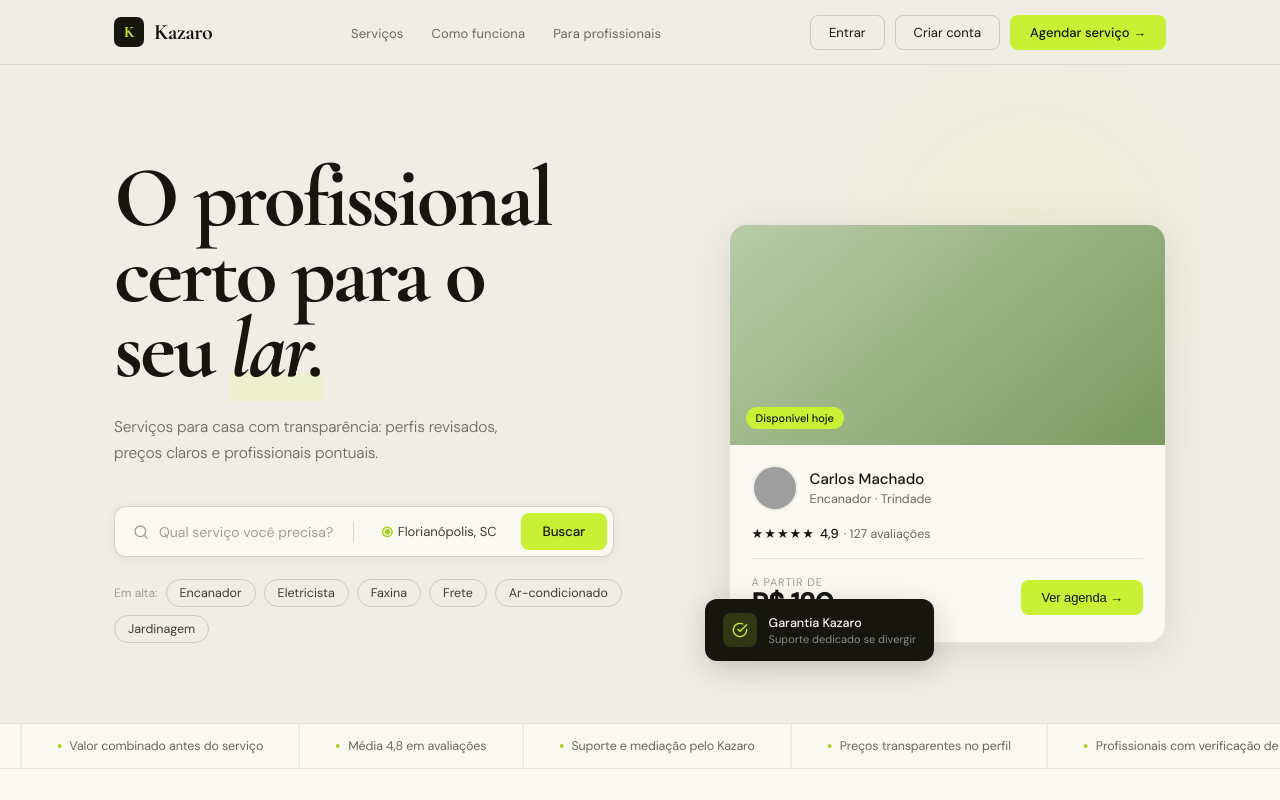
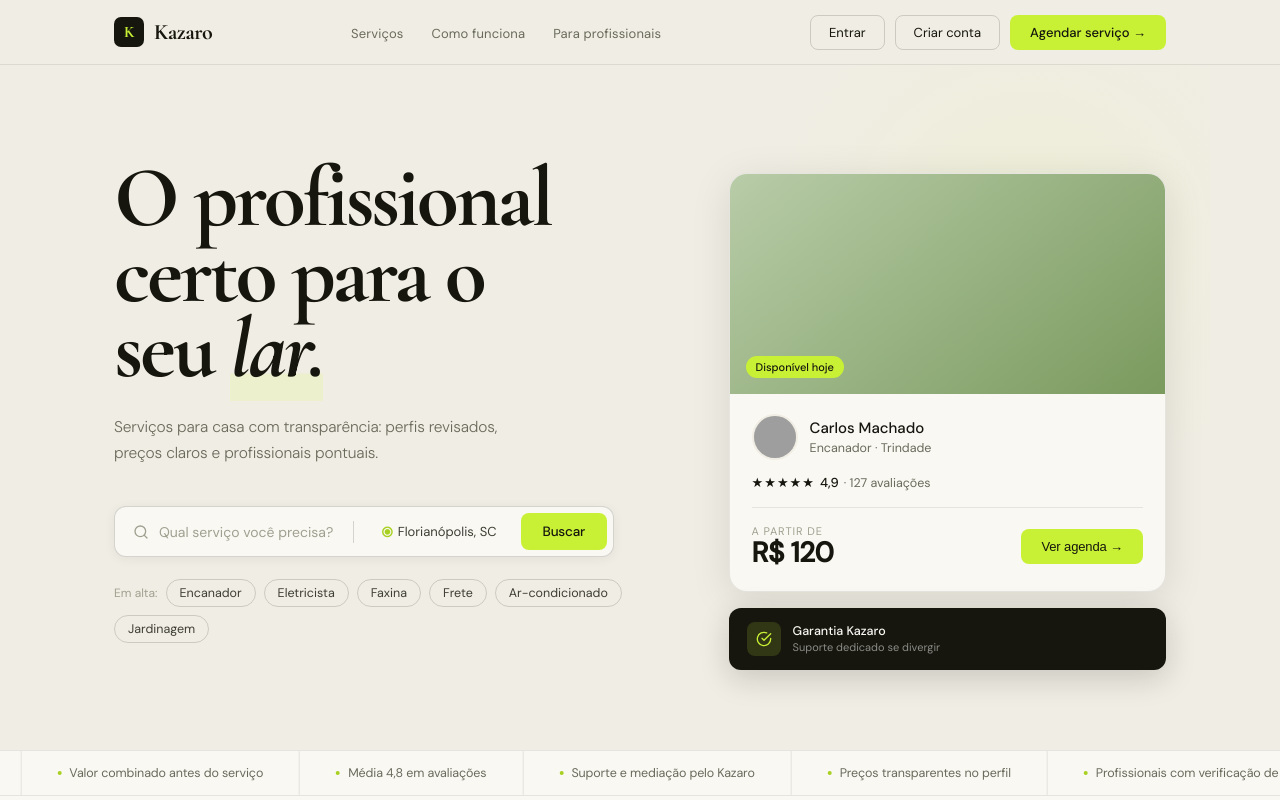
Before and after one commit to danieljunges/kazaro, a Next.js app: page / in a window 1280 px wide. Shown: the top 800 px of the page. Built offline with nearby package versions, Linux system fonts and the light colour scheme; no server answers; grey boxes are pictures that could not be loaded; a web font is replaced by a local one.

Commit message:
Features

```diff
--- a/app/styles/kazaro/10-home-editorial.css
+++ b/app/styles/kazaro/10-home-editorial.css
@@ -521,6 +521,10 @@
 .home-editorial .hero-right {
   position: relative;
   padding-top: 12px;
+  display: flex;
+  flex-direction: column;
+  align-items: stretch;
+  gap: 16px;
 }
 .home-editorial .hero-card-main {
   background: var(--white);
@@ -641,10 +645,11 @@
   background: var(--lime-deep);
 }
 
+/* No fluxo abaixo do card — absolute + bottom negativo cobria o preço no mobile/tablet */
 .home-editorial .float-badge {
-  position: absolute;
-  bottom: -18px;
-  left: -24px;
+  position: relative;
+  bottom: auto;
+  left: auto;
   background: var(--ink);
   color: var(--white);
   border-radius: 12px;
@@ -653,7 +658,16 @@
   align-items: center;
   gap: 12px;
   box-shadow: 0 8px 30px rgba(22, 22, 14, 0.18);
-  min-width: 200px;
+  min-width: 0;
+  max-width: 100%;
+  width: 100%;
+  box-sizing: border-box;
+}
+@media (min-width: 480px) {
+  .home-editorial .float-badge {
+    width: auto;
+    min-width: min(200px, 100%);
+  }
 }
 .home-editorial .fb-icon {
   width: 34px;
@@ -1545,12 +1559,6 @@
   .home-editorial .stat-inner {
     grid-template-columns: 1fr;
   }
-  .home-editorial .float-badge {
-    position: relative;
-    bottom: auto;
-    left: auto;
-    margin-top: 16px;
-  }
 }
 
 @media (max-width: 420px) {
```
